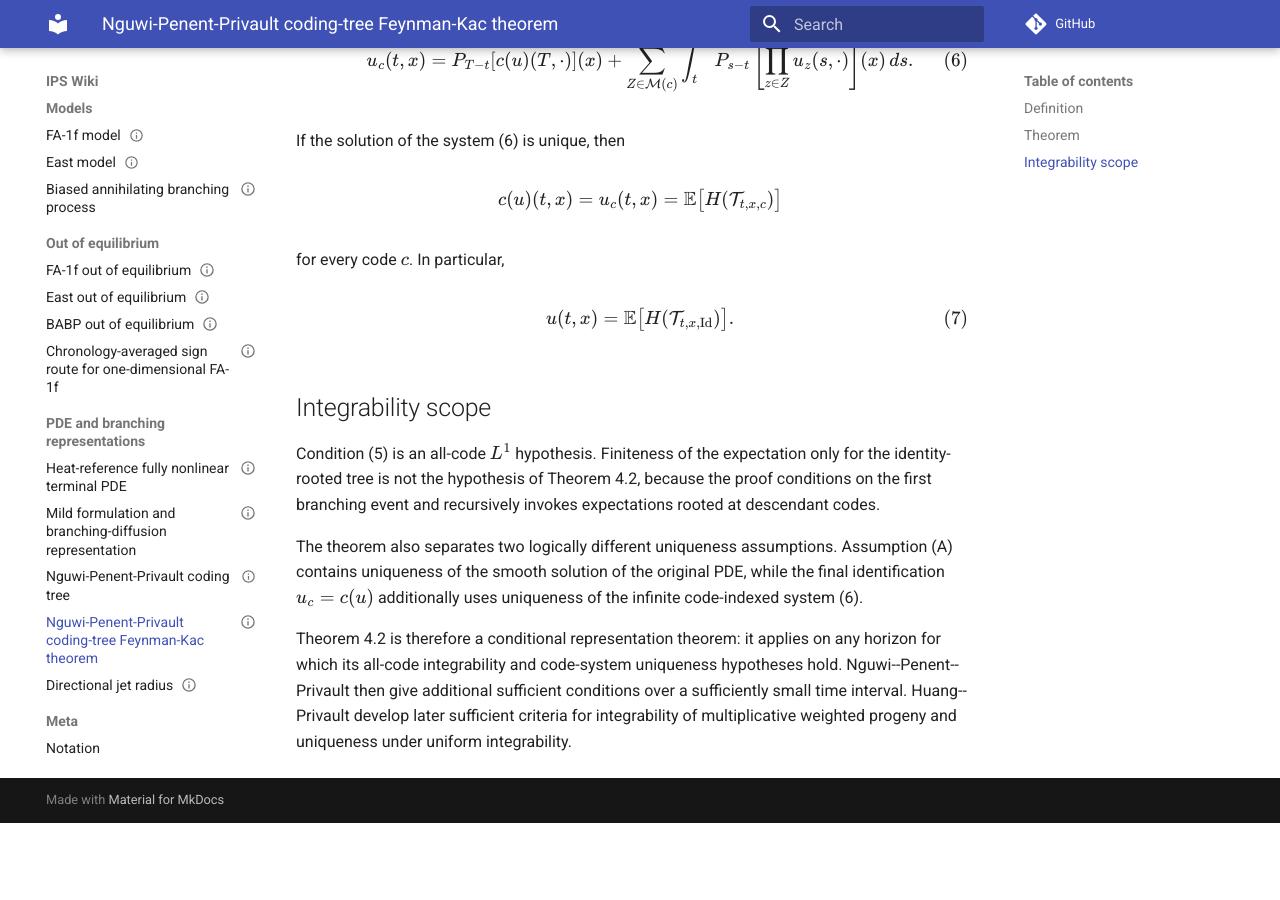
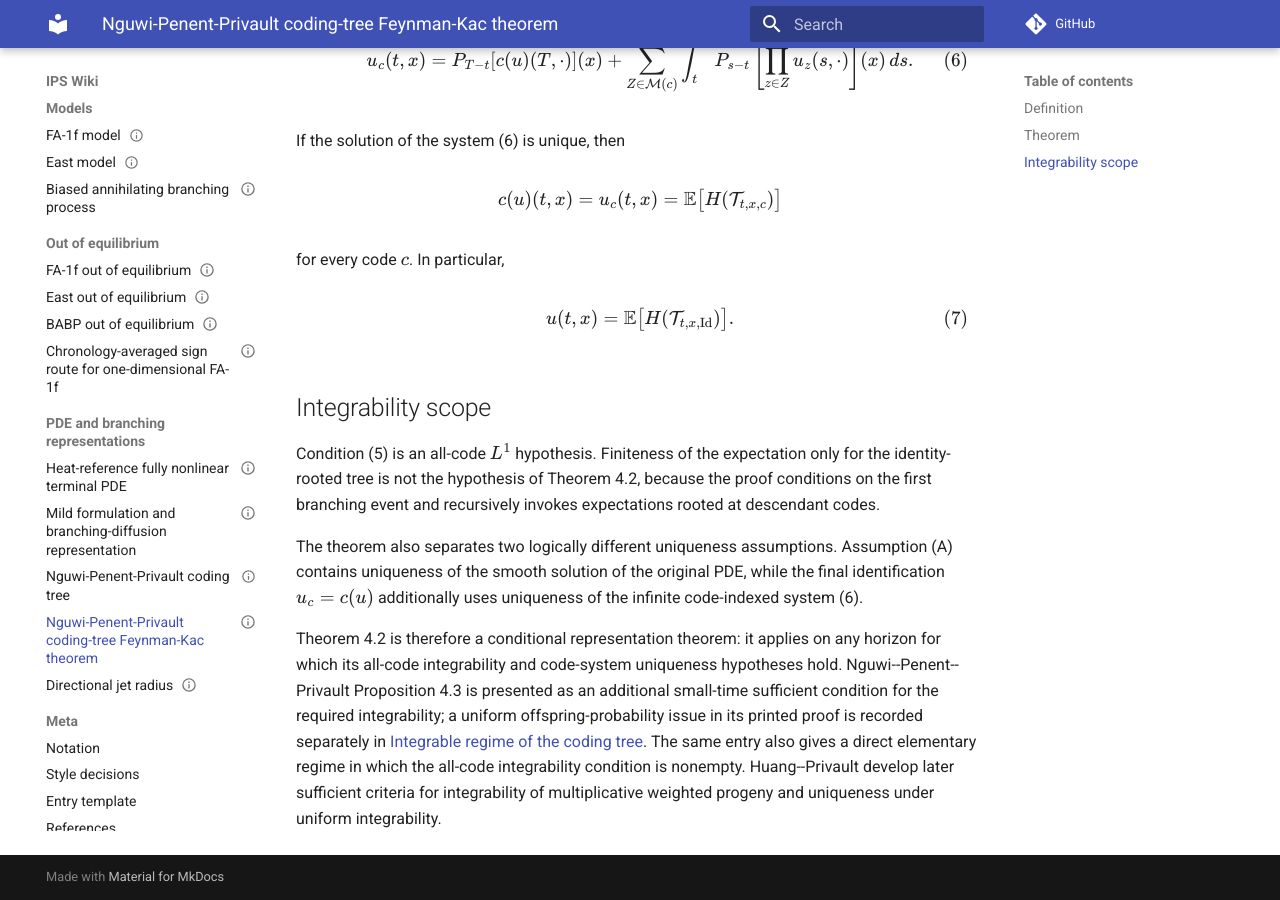
Before and after one commit to maciejgluchowski86-beep/ips-wiki, an MkDocs documentation site: the page built from docs/entries/npp-coding-tree-feynman-kac-theorem.md, in a window 1280 px wide and 900 px high, scrolled down 1900 px. Built offline with MkDocs 1.6.1 and Material for MkDocs 9.7.7, drawn with Linux system fonts in a browser that asks for light colours; comment, search, counter and statistics services are not loaded; before the commit the page ends 2723 px from its top, so only the background shows below that.

Commit message:
Qualify coding-tree integrability criterion

```diff
--- a/docs/entries/npp-coding-tree-feynman-kac-theorem.md
+++ b/docs/entries/npp-coding-tree-feynman-kac-theorem.md
@@ -132,4 +132,4 @@ Condition (5) is an all-code \(L^1\) hypothesis. Finiteness of the expectation o
 
 The theorem also separates two logically different uniqueness assumptions. Assumption (A) contains uniqueness of the smooth solution of the original PDE, while the final identification \(u_c=c(u)\) additionally uses uniqueness of the infinite code-indexed system (6).
 
-Theorem 4.2 is therefore a conditional representation theorem: it applies on any horizon for which its all-code integrability and code-system uniqueness hypotheses hold. Nguwi--Penent--Privault then give additional sufficient conditions over a sufficiently small time interval. Huang--Privault develop later sufficient criteria for integrability of multiplicative weighted progeny and uniqueness under uniform integrability.
+Theorem 4.2 is therefore a conditional representation theorem: it applies on any horizon for which its all-code integrability and code-system uniqueness hypotheses hold. Nguwi--Penent--Privault Proposition 4.3 is presented as an additional small-time sufficient condition for the required integrability; a uniform offspring-probability issue in its printed proof is recorded separately in [Integrable regime of the coding tree](integrable-regime-of-coding-tree.md). The same entry also gives a direct elementary regime in which the all-code integrability condition is nonempty. Huang--Privault develop later sufficient criteria for integrability of multiplicative weighted progeny and uniqueness under uniform integrability.
```
